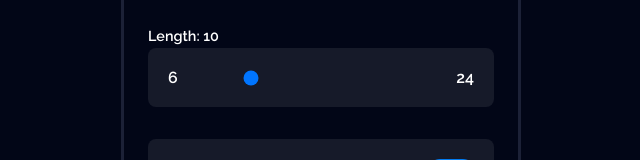
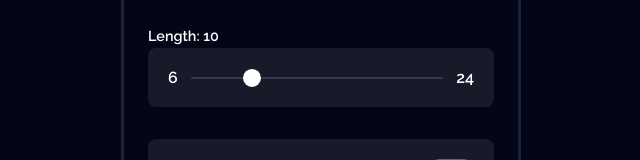
Before and after one commit to priyxansh/password-generator, a React (Vite) app: page / in a window 1280 px wide. Shown: the part 258-418 px from the top of the page, without its empty margins (319-959 px from the left). Built offline with nearby package versions, Linux system fonts and the light colour scheme.

Commit message:
Improved styling for chromium based browsers

```diff
--- a/src/components/css/PasswordGenerator.css
+++ b/src/components/css/PasswordGenerator.css
@@ -22,19 +22,38 @@
 }
 #length-slider {
     appearance: none;
+    -webkit-appearance: none;
     background-color: transparent;
-    border-radius: 100vmax;
     flex-grow: 1;
 }
 #length-slider::-moz-range-track {
     height: 2px;
     background-color: #353a4f;
+    border-radius: 100vmax;
+}
+#length-slider::-webkit-slider-runnable-track {
+    height: 2px;
+    border-radius: 100vmax;
+    background-color: #353a4f;
+    position: relative;
 }
 #length-slider::-moz-range-thumb {
     width: 18px;
     height: 18px;
     border-radius: 50%;
     border: none;
+}
+#length-slider::-webkit-slider-thumb {
+    -webkit-appearance: none;
+    width: 18px;
+    height: 18px;
+    border-radius: 50%;
+    background-color: white;
+    border: none;
+    translate: 0 -45%;
+}
+#length-slider::-webkit-progress-value {
+    background-color: blue;
 }
 #length-slider::-moz-range-progress {
     background-color: #027cf2;
@@ -110,20 +129,20 @@
     height: 18px;
     border-radius: 50%;
 }
-.switch input:checked + .switch-slider{
+.switch input:checked + .switch-slider {
     background-color: #027cf2;
 }
-.switch input:checked + .switch-slider::before{
+.switch input:checked + .switch-slider::before {
     translate: 23px;
 }
 
-.display{
+.display {
     display: flex;
     justify-content: center;
     align-items: center;
-    overflow-x: scroll;
+    overflow-x: auto;
 }
-.display span{
+.display span {
     font-size: 1.5rem;
     font-weight: 500;
     letter-spacing: 1px;
```
